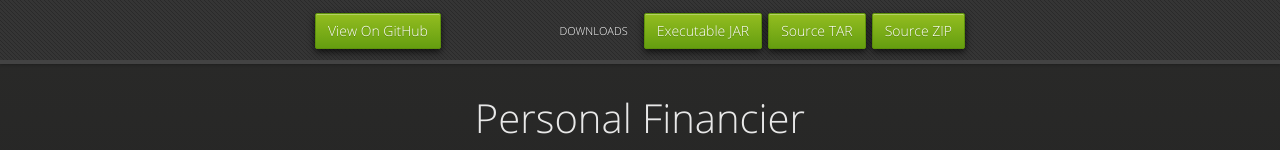
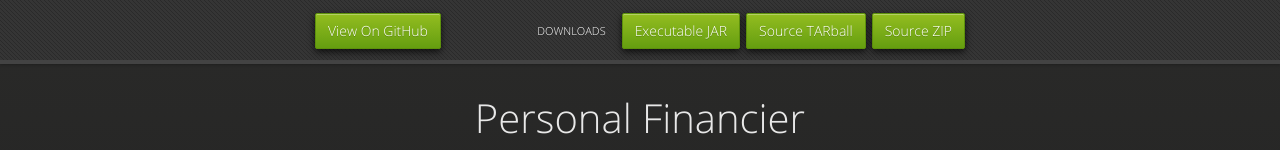
Before and after one commit to LindsayBradford/PersonalFinancier, a plain HTML site: page index.html in a window 1280 px wide. Shown: the top 150 px of the page. Drawn offline with nearby package versions, Linux system fonts and the light colour scheme.

Commit message:
Update index.html

```diff
--- a/index.html
+++ b/index.html
@@ -22,7 +22,7 @@
         <nav>
           <li class="fork"><a href="https://github.com/LindsayBradford/PersonalFinancier">View On GitHub</a></li>
           <li class="downloads"><a href="https://github.com/LindsayBradford/PersonalFinancier/zipball/master">Source ZIP</a></li>
-          <li class="downloads"><a href="https://github.com/LindsayBradford/PersonalFinancier/tarball/master">Source TAR</a></li>
+          <li class="downloads"><a href="https://github.com/LindsayBradford/PersonalFinancier/tarball/master">Source TARball</a></li>
           <li class="downloads"><a href="https://github.com/downloads/LindsayBradford/PersonalFinancier/PersonalFinancier-0.1.jar">Executable JAR</a></li>
 
 <li class="title">DOWNLOADS</li>
```
